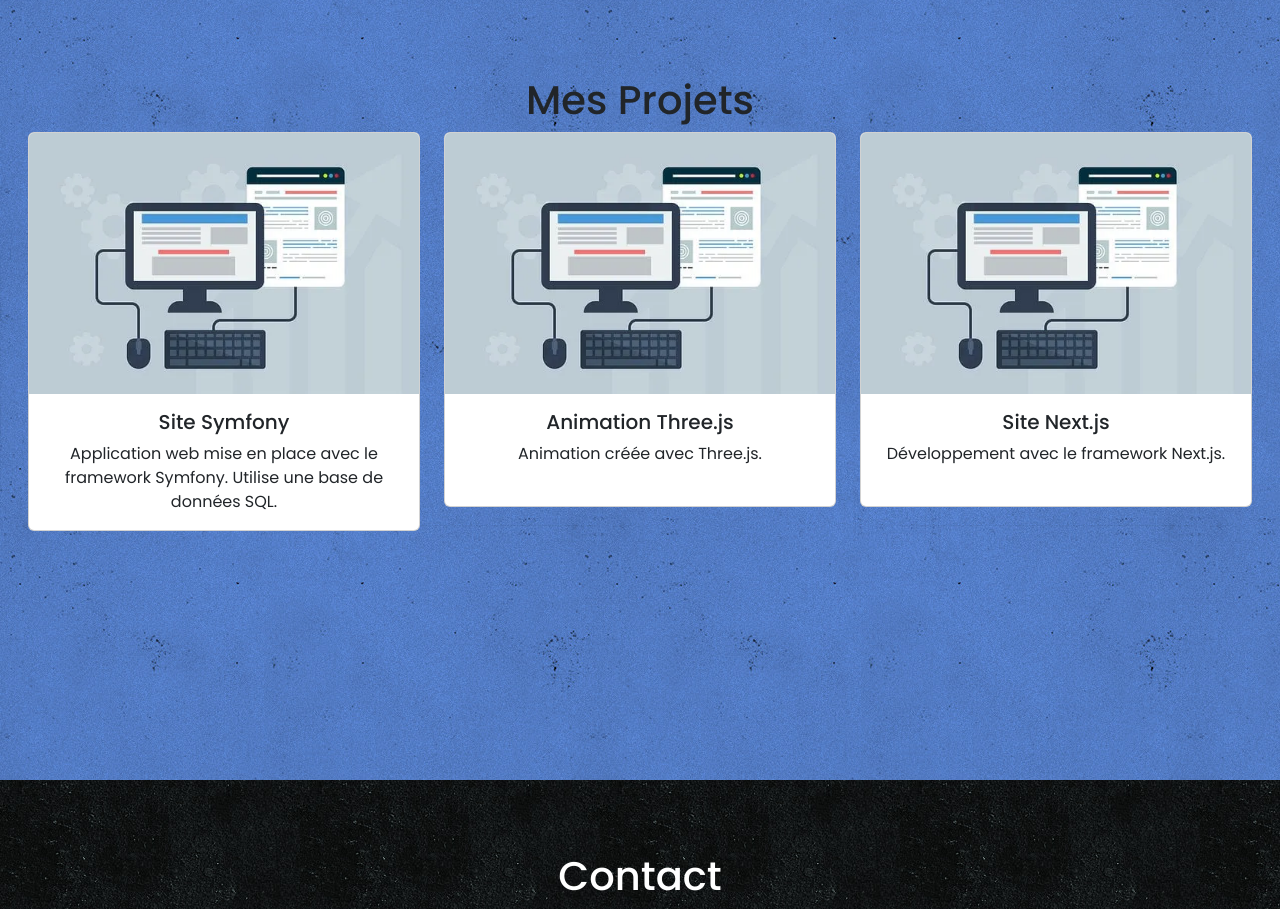
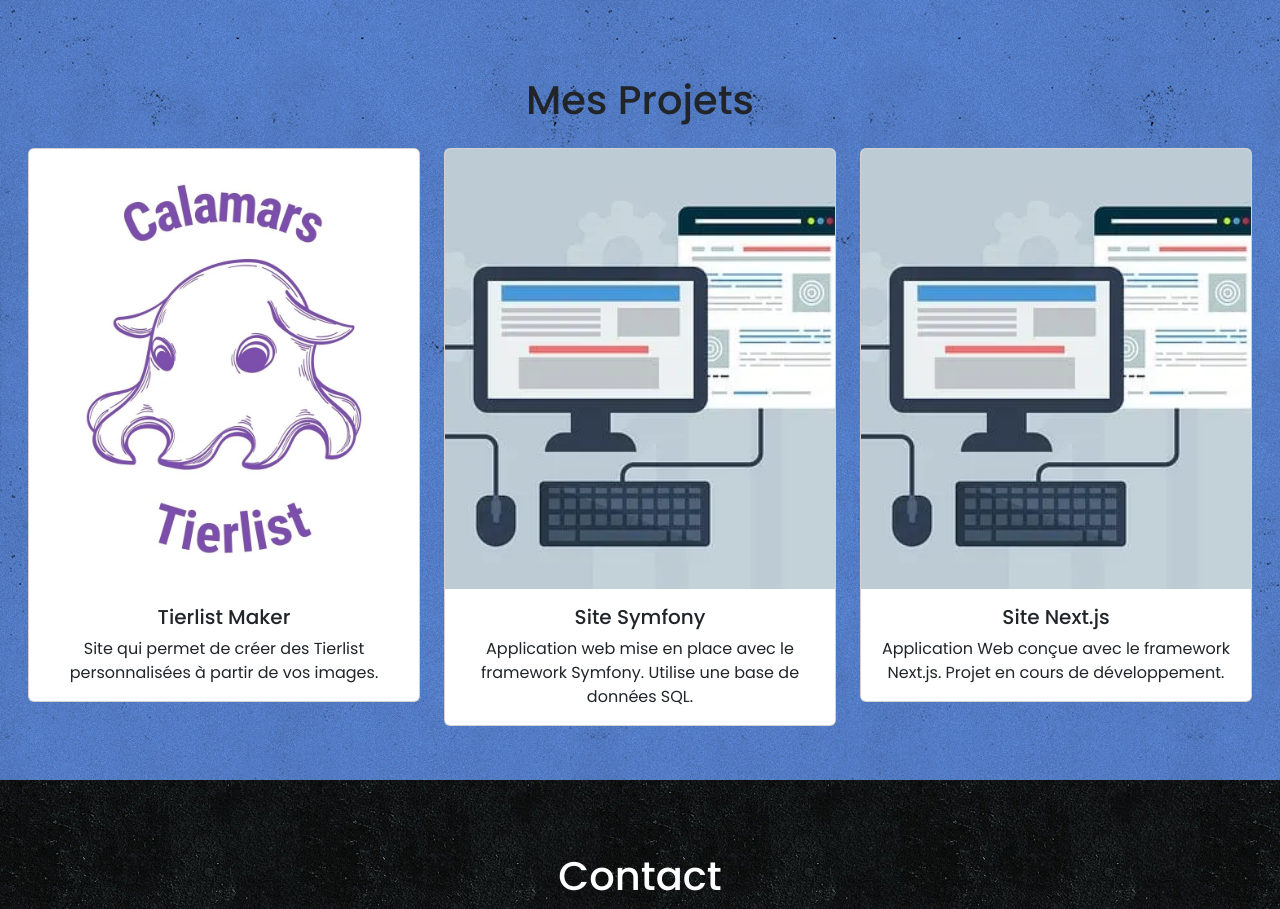
Before and after one commit to Ccasabianca/Portfolio2024, a plain HTML site: page index.html in a window 1280 px wide. Shown: the part 2420-3329 px from the top of the page. Drawn offline with nearby package versions, Linux system fonts and the light colour scheme.

Commit message:
ajout projet

```diff
--- a/assets/styles.css
+++ b/assets/styles.css
@@ -99,6 +99,12 @@ transition: all 0.3s;
   transform: scale(1.10);
 }
 
+.card-img-top {
+  width: 100%;
+  height: 55vh;
+  object-fit: cover;
+}
+
 /*  */
 /* Media Queries */
 /*  */
@@ -119,4 +125,6 @@ transition: all 0.3s;
   .footerdiv {
     font-size: 1rem ;
   }
+  .card-img-top {
+  height: 15vh;}
 }
--- a/index.html
+++ b/index.html
@@ -158,16 +158,15 @@
   <!--  -->
   <section id="projets">
     <div class="d-flex justify-content-center pt-5">
-      <h1 class="mt-5">Mes Projets</h1>
+      <h1 class="mt-5 mb-4">Mes Projets</h1>
     </div>
     <div class="row row-cols-1 row-cols-md-3 g-4 me-3 ms-3">
       <div class="col">
         <div class="card zoom text-center">
-          <img src="assets/projet1.png" class="card-img-top" alt="Projet Symfony">
+          <a href="https://ccasabianca.github.io/Tierlist/"><img src="assets/Calamars Tierlist.jpg" class="card-img-top" alt="Tierlist Maker"></a>
           <div class="card-body">
-            <h5 class="card-title">Site Symfony</h5>
-            <p class="card-text">Application web mise en place avec le framework Symfony. Utilise une base de données
-              SQL.</p>
+            <h5 class="card-title">Tierlist Maker</h5>
+            <p class="card-text">Site qui permet de créer des Tierlist personnalisées à partir de vos images.</p>
           </div>
         </div>
       </div>
@@ -175,10 +174,9 @@
         <div class="card zoom text-center">
           <img src="assets/projet1.png" class="card-img-top" alt="Projet Three.js">
           <div class="card-body">
-            <h5 class="card-title">Animation Three.js</h5>
-            <p class="card-text">Animation créée avec Three.js.
-              <br><br>
-            </p>
+            <h5 class="card-title">Site Symfony</h5>
+            <p class="card-text">Application web mise en place avec le framework Symfony. Utilise une base de données
+              SQL.</p>
           </div>
         </div>
       </div>
@@ -187,12 +185,12 @@
           <img src="assets/projet1.png" class="card-img-top" alt="Projet Next.js">
           <div class="card-body">
             <h5 class="card-title">Site Next.js</h5>
-            <p class="card-text">Développement avec le framework Next.js.
-              <br><br>
+            <p class="card-text">Application Web conçue avec le framework Next.js.
+              Projet en cours de développement.
             </p>
           </div>
         </div>
-      </div>
+    </div>
     </div>
   </section>
   <section id="contact" class="pb-5">
```
Also changed, not shown: assets/Calamars Tierlist.jpg (added).
